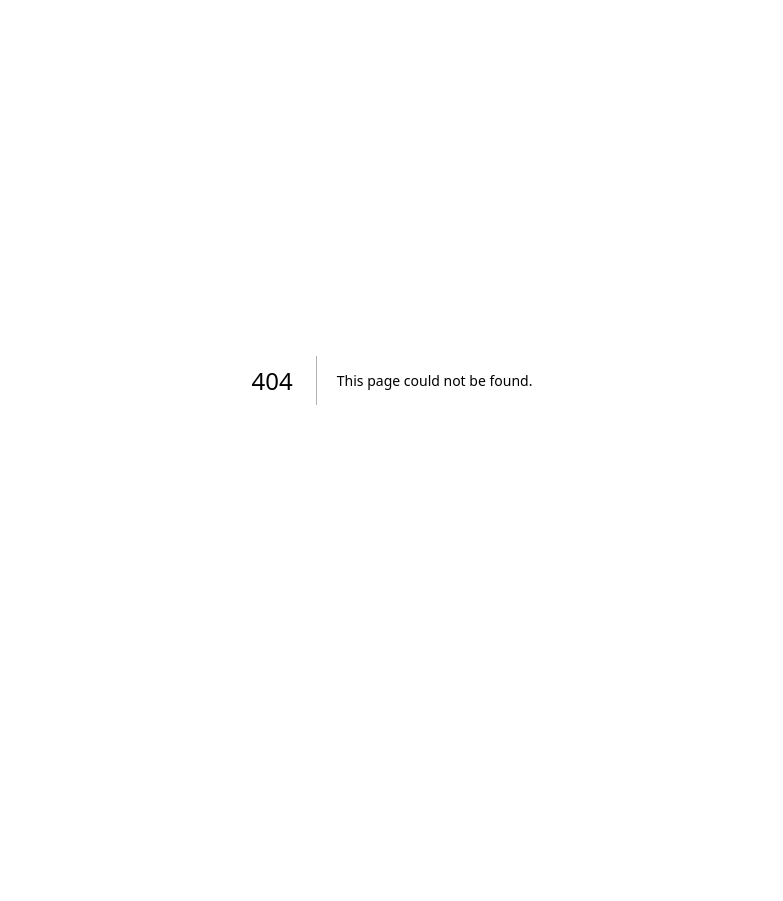
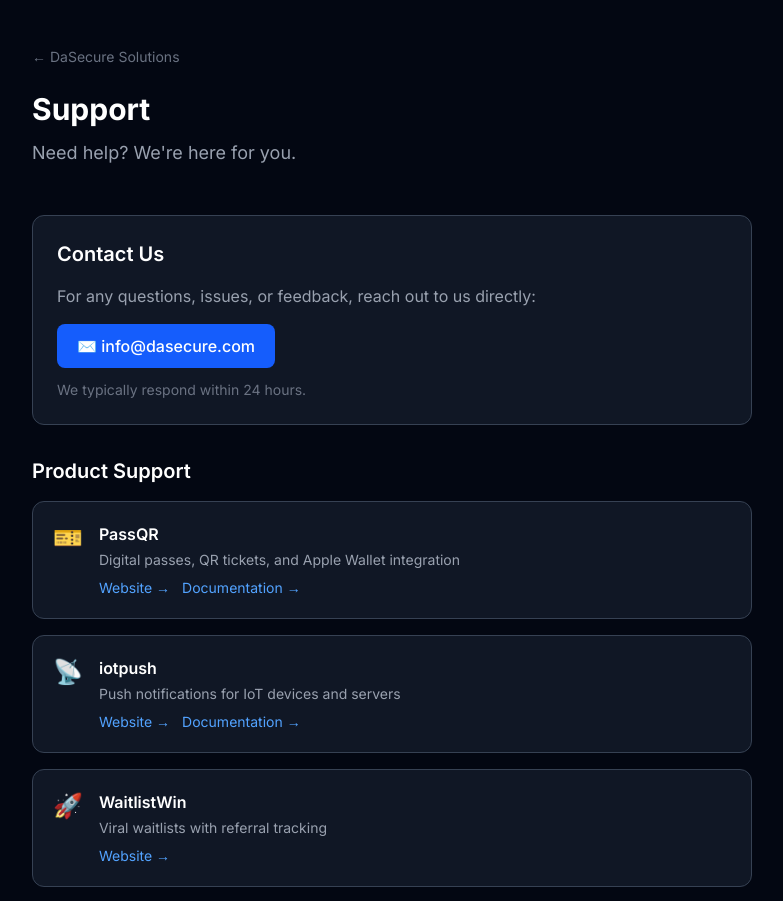
Before and after one commit to dasecure/dasecure-website, a Next.js app: page /support in a window 1280 px wide. Before the commit this address had no page. Shown: the part 20-921 px from the top of the page, without its empty margins (248-1031 px from the left). Before the commit the page ends 800 px from the top, so only its background shows below. Built offline with nearby package versions, Linux system fonts and the light colour scheme.

Commit message:
Add /support page

```diff
--- /dev/null
+++ b/src/app/support/page.tsx
@@ -0,0 +1,127 @@
+import type { Metadata } from "next";
+import Link from "next/link";
+
+export const metadata: Metadata = {
+  title: "Support | DaSecure Solutions",
+  description: "Get help with DaSecure products — PassQR, iotpush, WaitlistWin, and SenseStamp.",
+};
+
+const products = [
+  {
+    name: "PassQR",
+    emoji: "🎫",
+    description: "Digital passes, QR tickets, and Apple Wallet integration",
+    url: "https://passqr.com",
+    docs: "https://passqr.com/docs",
+  },
+  {
+    name: "iotpush",
+    emoji: "📡",
+    description: "Push notifications for IoT devices and servers",
+    url: "https://iotpush.com",
+    docs: "https://iotpush.com/docs",
+  },
+  {
+    name: "WaitlistWin",
+    emoji: "🚀",
+    description: "Viral waitlists with referral tracking",
+    url: "https://waitlistwin.com",
+    docs: null,
+  },
+  {
+    name: "SenseStamp",
+    emoji: "🔐",
+    description: "Tamper-proof IoT event verification",
+    url: "https://sensestamp.com",
+    docs: null,
+  },
+];
+
+export default function SupportPage() {
+  return (
+    <div className="min-h-screen bg-gray-950 text-white">
+      <div className="max-w-3xl mx-auto px-6 py-16">
+        {/* Header */}
+        <div className="mb-12">
+          <Link href="/" className="text-gray-500 hover:text-white transition text-sm mb-6 inline-block">
+            ← DaSecure Solutions
+          </Link>
+          <h1 className="text-3xl font-bold mb-3">Support</h1>
+          <p className="text-gray-400 text-lg">
+            Need help? We&apos;re here for you.
+          </p>
+        </div>
+
+        {/* Contact */}
+        <section className="bg-gray-800/50 border border-gray-700 rounded-xl p-6 mb-8">
+          <h2 className="text-xl font-semibold mb-4">Contact Us</h2>
+          <p className="text-gray-400 mb-4">
+            For any questions, issues, or feedback, reach out to us directly:
+          </p>
+          <a
+            href="mailto:info@dasecure.com"
+            className="inline-flex items-center gap-2 bg-blue-600 hover:bg-blue-700 px-5 py-2.5 rounded-lg font-medium transition"
+          >
+            ✉️ info@dasecure.com
+          </a>
+          <p className="text-gray-500 text-sm mt-3">
+            We typically respond within 24 hours.
+          </p>
+        </section>
+
+        {/* Products */}
+        <section className="mb-8">
+          <h2 className="text-xl font-semibold mb-4">Product Support</h2>
+          <div className="grid gap-4">
+            {products.map((product) => (
+              <div
+                key={product.name}
+                className="bg-gray-800/50 border border-gray-700 rounded-xl p-5 flex items-start gap-4"
+              >
+                <span className="text-2xl">{product.emoji}</span>
+                <div className="flex-1">
+                  <h3 className="font-semibold mb-1">{product.name}</h3>
+                  <p className="text-gray-400 text-sm mb-2">{product.description}</p>
+                  <div className="flex gap-3 text-sm">
+                    <a href={product.url} className="text-blue-400 hover:text-blue-300 transition" target="_blank" rel="noopener noreferrer">
+                      Website →
+                    </a>
+                    {product.docs && (
+                      <a href={product.docs} className="text-blue-400 hover:text-blue-300 transition" target="_blank" rel="noopener noreferrer">
+                        Documentation →
+                      </a>
+                    )}
+                  </div>
+                </div>
+              </div>
+            ))}
+          </div>
+        </section>
+
+        {/* FAQ */}
+        <section className="mb-8">
+          <h2 className="text-xl font-semibold mb-4">FAQ</h2>
+          <div className="space-y-4">
+            {[
+              { q: "How do I reset my password?", a: "Go to your product dashboard → Settings → Change Password. Or use the \"Forgot Password\" link on the login page." },
+              { q: "How do I cancel my subscription?", a: "Go to your product dashboard → Billing → Manage Subscription. You can cancel anytime." },
+              { q: "Do you offer refunds?", a: "Yes — if you're unsatisfied, contact us within 14 days of purchase for a full refund." },
+              { q: "Is my data secure?", a: "Absolutely. All data is encrypted in transit (TLS) and at rest. We use Supabase with row-level security and never share your data with third parties." },
+              { q: "Which platforms are supported?", a: "Our web dashboards work on all modern browsers. Mobile apps are available for iOS, with Android coming soon." },
+            ].map(({ q, a }) => (
+              <div key={q} className="bg-gray-800/50 border border-gray-700 rounded-xl p-5">
+                <h3 className="font-medium mb-2">{q}</h3>
+                <p className="text-gray-400 text-sm">{a}</p>
+              </div>
+            ))}
+          </div>
+        </section>
+
+        {/* Footer */}
+        <div className="text-center text-gray-600 text-sm pt-8 border-t border-gray-800">
+          <p>© 2026 DaSecure Solutions LLC</p>
+        </div>
+      </div>
+    </div>
+  );
+}
```
